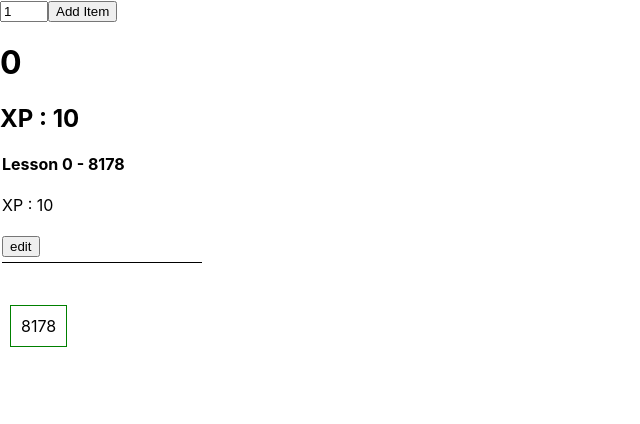
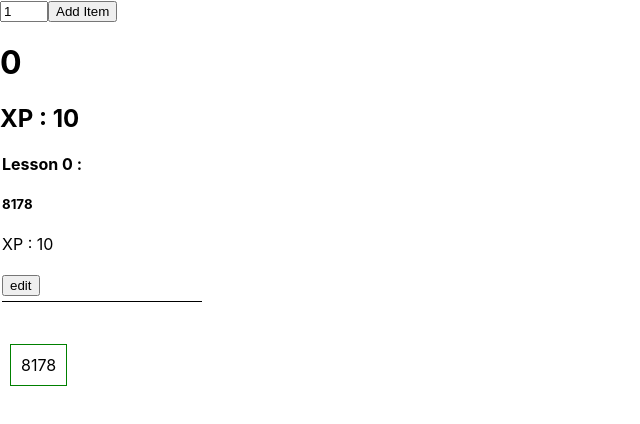
Before and after one commit to ze-e/react-skill-tree, a React (Create React App) app: page / in a window 1280 px wide. Both pictures are taken after a click on the button "Add Item". Shown: the top 424 px of the page, without its empty margins (0-640 px from the left). Built offline with nearby package versions, Linux system fonts and the light colour scheme.

Commit message:
changed selectedGroup to int

```diff
--- a/src/App.css
+++ b/src/App.css
@@ -13,7 +13,6 @@ ol{
 }
 
 .item.selected{
-  border: 1px solid black;
   background-color: lightgray;
 }
 
--- a/src/App.js
+++ b/src/App.js
@@ -7,7 +7,6 @@ import GroupData from './components/GroupData';
 
 function App() {
 
-//  const [selectedGroup, setSelectedGroup] = React.useState([]);
   const [selectedGroup, setSelectedGroup] = React.useState(0);
   const [GROUP, setGroup] = React.useState(0);
   const [GROUPS, setGroups] = React.useState([]);
@@ -43,8 +42,6 @@ function App() {
 
     if(selected && selected != null){
       selected.classList.add('selected');
-      //const group = selected.id;
-      //group && setSelectedGroup(GROUPS[group]);
       selected.id && setSelectedGroup(selected.id);
     }
   }
--- a/src/components/ItemData.js
+++ b/src/components/ItemData.js
@@ -1,10 +1,24 @@
+import React from 'react';
+
 function ItemData(props) {
   const my = props.item;
+
+  const [editing, setEditing] = React.useState(false);
+
+  function toggleEdit(){
+    setEditing(!editing);
+  }
+
+  function handleChangeName(e){
+    my.name = e.target.value;
+  }
+
   return(
     <li className='item-data'>
-      <h4 className='item-data__name'>Lesson {props.number} - {my.name}</h4>
+      <h4 className='item-data__lesson'>Lesson {props.number} :</h4>
+      {!editing ? <h5 className='item-data__name'>{my.name}</h5>:<input type="text" defaultValue={my.name} onChange={handleChangeName}></input>}
       <p className='item-data__XP'>XP : {my.xp}</p>
-      <button className="item-data__edit" type="button" onClick={props.handleEditItem}>edit</button>
+      <button className="item-data__edit" type="button" onClick={toggleEdit}>{editing ? 'save' : 'edit'}</button>
     </li>
   )
 }
```
